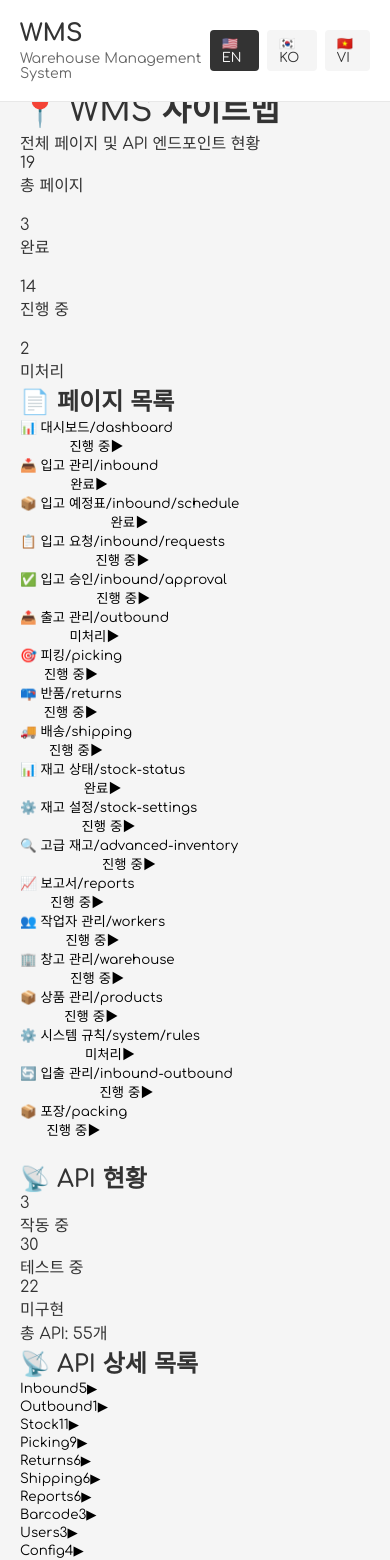
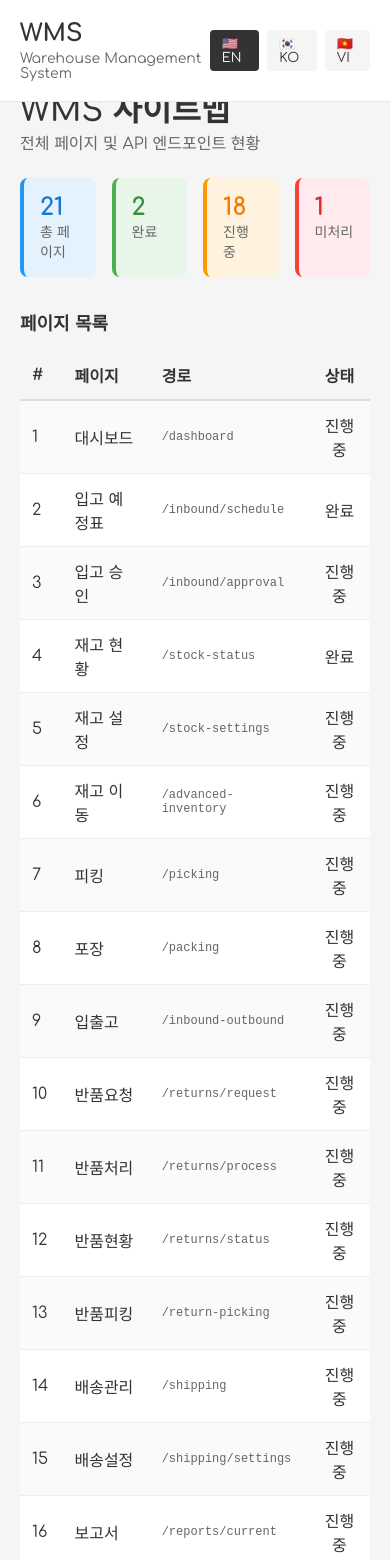
Before and after one commit to losnah-think/wms-wf, a Next.js app: page /en/sitemap in a window 390 px wide. Shown: the top 1560 px of the page. Built offline with nearby package versions, Linux system fonts and the light colour scheme.

Commit message:
feat: Connect all tested APIs to pages - inbound-outbound endpoint added

```diff
--- a/app/[locale]/sitemap/page.tsx
+++ b/app/[locale]/sitemap/page.tsx
@@ -17,158 +17,56 @@ interface ApiEndpoint {
   status: 'working' | 'testing' | 'pending'
 }
 
+const StatusBadge = ({ status }: { status: string }) => {
+  const colors = {
+    completed: 'bg-green-100 text-green-800',
+    'in-progress': 'bg-yellow-100 text-yellow-800',
+    pending: 'bg-red-100 text-red-800',
+    working: 'bg-green-100 text-green-800',
+    testing: 'bg-yellow-100 text-yellow-800',
+  }
+
+  const labels = {
+    completed: '완료',
+    'in-progress': '진행중',
+    pending: '미처리',
+    working: '작동중',
+    testing: '테스트',
+  }
+
+  return (
+    <span className={`px-2 py-1 rounded text-xs font-semibold ${colors[status as keyof typeof colors] || 'bg-gray-100'}`}>
+      {labels[status as keyof typeof labels] || status}
+    </span>
+  )
+}
+
 export default function Sitemap() {
   const [expandedSection, setExpandedSection] = useState<string | null>(null)
   const [expandedApiGroup, setExpandedApiGroup] = useState<string | null>(null)
 
   const pages: PageSection[] = [
-    {
-      title: '📊 대시보드',
-      path: '/dashboard',
-      status: 'in-progress',
-      apis: ['GET /api/dashboard/stats'],
-    },
-    {
-      title: '📥 입고 관리',
-      path: '/inbound',
-      status: 'completed',
-      apis: [
-        'GET /api/inbound/schedule',
-        'GET /api/inbound-requests',
-        'GET /api/inbound/approval',
-        'POST /api/inbound/manual',
-      ],
-    },
-    {
-      title: '📦 입고 예정표',
-      path: '/inbound/schedule',
-      status: 'completed',
-      apis: ['GET /api/inbound/schedule'],
-    },
-    {
-      title: '📋 입고 요청',
-      path: '/inbound/requests',
-      status: 'in-progress',
-      apis: ['GET /api/inbound-requests'],
-    },
-    {
-      title: '✅ 입고 승인',
-      path: '/inbound/approval',
-      status: 'in-progress',
-      apis: ['GET /api/inbound/approval', 'POST /api/inbound/approval'],
-    },
-    {
-      title: '📤 출고 관리',
-      path: '/outbound',
-      status: 'pending',
-      apis: ['POST /api/outbound/manual'],
-    },
-    {
-      title: '🎯 피킹',
-      path: '/picking',
-      status: 'in-progress',
-      apis: [
-        'GET /api/picking/queue',
-        'POST /api/picking/assign',
-        'POST /api/picking/pick',
-        'GET /api/picking/efficiency',
-      ],
-    },
-    {
-      title: '📪 반품',
-      path: '/returns',
-      status: 'in-progress',
-      apis: [
-        'GET /api/returns/request',
-        'POST /api/returns/process',
-        'GET /api/returns/status',
-      ],
-    },
-    {
-      title: '🚚 배송',
-      path: '/shipping',
-      status: 'in-progress',
-      apis: [
-        'POST /api/shipping/process',
-        'GET /api/shipping/track',
-        'GET /api/shipping/carrier',
-      ],
-    },
-    {
-      title: '📊 재고 상태',
-      path: '/stock-status',
-      status: 'completed',
-      apis: ['GET /api/stock/status'],
-    },
-    {
-      title: '⚙️ 재고 설정',
-      path: '/stock-settings',
-      status: 'in-progress',
-      apis: ['GET /api/stock/location', 'POST /api/stock/import'],
-    },
-    {
-      title: '🔍 고급 재고',
-      path: '/advanced-inventory',
-      status: 'in-progress',
-      apis: [
-        'GET /api/stock/movement',
-        'GET /api/stock/trends',
-        'GET /api/stock/audit',
-      ],
-    },
-    {
-      title: '📈 보고서',
-      path: '/reports',
-      status: 'in-progress',
-      apis: [
-        'GET /api/reports/daily',
-        'GET /api/reports/weekly',
-        'GET /api/reports/inventory/monthly',
-        'GET /api/reports/sales',
-      ],
-    },
-    {
-      title: '👥 작업자 관리',
-      path: '/workers',
-      status: 'in-progress',
-      apis: ['GET /api/users', 'GET /api/users/activity'],
-    },
-    {
-      title: '🏢 창고 관리',
-      path: '/warehouse',
-      status: 'in-progress',
-      apis: ['GET /api/warehouse/[id]/stock', 'GET /api/config/warehouse'],
-    },
-    {
-      title: '📦 상품 관리',
-      path: '/products',
-      status: 'in-progress',
-      apis: ['GET /api/products'],
-    },
-    {
-      title: '⚙️ 시스템 규칙',
-      path: '/system/rules',
-      status: 'pending',
-      apis: ['GET /api/config/system', 'GET /api/config/alerts'],
-    },
-    {
-      title: '🔄 입출 관리',
-      path: '/inbound-outbound',
-      status: 'in-progress',
-      apis: [
-        'GET /api/inbound/schedule',
-        'POST /api/outbound/manual',
-      ],
-    },
-    {
-      title: '📦 포장',
-      path: '/packing',
-      status: 'in-progress',
-      apis: [
-        'GET /api/picking/packing-list',
-        'POST /api/picking/shipping-tag',
-      ],
-    },
+    { title: '대시보드', path: '/dashboard', status: 'in-progress', apis: ['GET /api/dashboard/stats'] },
+    { title: '입고 예정표', path: '/inbound/schedule', status: 'completed', apis: ['GET /api/inbound/schedule'] },
+    { title: '입고 승인', path: '/inbound/approval', status: 'in-progress', apis: ['GET /api/inbound/approval'] },
+    { title: '재고 현황', path: '/stock-status', status: 'completed', apis: ['GET /api/stock/status'] },
+    { title: '재고 설정', path: '/stock-settings', status: 'in-progress', apis: ['GET /api/config/warehouse'] },
+    { title: '재고 이동', path: '/advanced-inventory', status: 'in-progress', apis: ['GET /api/stock/movement'] },
+    { title: '피킹', path: '/picking', status: 'in-progress', apis: ['GET /api/picking/pick'] },
+    { title: '포장', path: '/packing', status: 'in-progress', apis: ['GET /api/picking/packing-list'] },
+    { title: '입출고', path: '/inbound-outbound', status: 'in-progress', apis: ['GET /api/inbound/schedule'] },
+    { title: '반품요청', path: '/returns/request', status: 'in-progress', apis: ['GET /api/returns/request'] },
+    { title: '반품처리', path: '/returns/process', status: 'in-progress', apis: ['GET /api/returns/process'] },
+    { title: '반품현황', path: '/returns/status', status: 'in-progress', apis: ['GET /api/returns/status'] },
+    { title: '반품피킹', path: '/return-picking', status: 'in-progress', apis: ['GET /api/picking/queue'] },
+    { title: '배송관리', path: '/shipping', status: 'in-progress', apis: ['GET /api/shipping/process'] },
+    { title: '배송설정', path: '/shipping/settings', status: 'in-progress', apis: ['GET /api/config/warehouse'] },
+    { title: '보고서', path: '/reports/current', status: 'in-progress', apis: ['GET /api/reports/daily'] },
+    { title: '분석', path: '/reports/analysis', status: 'in-progress', apis: ['GET /api/reports/inventory/monthly'] },
+    { title: '시스템규칙', path: '/system/rules', status: 'pending', apis: ['GET /api/config/system'] },
+    { title: '작업자관리', path: '/workers', status: 'in-progress', apis: ['GET /api/users'] },
+    { title: '창고관리', path: '/warehouse', status: 'in-progress', apis: ['GET /api/config/warehouse'] },
+    { title: '상품관리', path: '/products', status: 'in-progress', apis: ['GET /api/products'] },
   ]
 
   const allApis: ApiEndpoint[] = [
@@ -275,213 +173,134 @@ export default function Sitemap() {
   return (
     <div className={styles.container}>
       <div className={styles.content}>
-        <h1>📍 WMS 사이트맵</h1>
-        <p className="text-gray-600 mb-8">전체 페이지 및 API 엔드포인트 현황</p>
+        <h1>WMS 사이트맵</h1>
+        <p style={{ color: '#666', marginBottom: '24px' }}>전체 페이지 및 API 엔드포인트 현황</p>
 
         {/* Statistics */}
-        <div className="grid grid-cols-4 gap-4 mb-8">
-          <div className="bg-blue-50 p-4 rounded-lg border-l-4 border-blue-500">
-            <div className="text-2xl font-bold text-blue-600">{pages.length}</div>
-            <div className="text-sm text-gray-600">총 페이지</div>
+        <div style={{ display: 'grid', gridTemplateColumns: 'repeat(4, 1fr)', gap: '16px', marginBottom: '32px' }}>
+          <div style={{ padding: '16px', borderRadius: '8px', backgroundColor: '#e3f2fd', borderLeft: '4px solid #2196f3' }}>
+            <div style={{ fontSize: '24px', fontWeight: 'bold', color: '#1976d2' }}>{pages.length}</div>
+            <div style={{ fontSize: '14px', color: '#666' }}>총 페이지</div>
           </div>
-          <div className="bg-green-50 p-4 rounded-lg border-l-4 border-green-500">
-            <div className="text-2xl font-bold text-green-600">
+          <div style={{ padding: '16px', borderRadius: '8px', backgroundColor: '#e8f5e9', borderLeft: '4px solid #4caf50' }}>
+            <div style={{ fontSize: '24px', fontWeight: 'bold', color: '#388e3c' }}>
               {pages.filter(p => p.status === 'completed').length}
             </div>
-            <div className="text-sm text-gray-600">완료</div>
+            <div style={{ fontSize: '14px', color: '#666' }}>완료</div>
           </div>
-          <div className="bg-yellow-50 p-4 rounded-lg border-l-4 border-yellow-500">
-            <div className="text-2xl font-bold text-yellow-600">
+          <div style={{ padding: '16px', borderRadius: '8px', backgroundColor: '#fff3e0', borderLeft: '4px solid #ff9800' }}>
+            <div style={{ fontSize: '24px', fontWeight: 'bold', color: '#f57c00' }}>
               {pages.filter(p => p.status === 'in-progress').length}
             </div>
-            <div className="text-sm text-gray-600">진행 중</div>
+            <div style={{ fontSize: '14px', color: '#666' }}>진행 중</div>
           </div>
-          <div className="bg-red-50 p-4 rounded-lg border-l-4 border-red-500">
-            <div className="text-2xl font-bold text-red-600">
+          <div style={{ padding: '16px', borderRadius: '8px', backgroundColor: '#ffebee', borderLeft: '4px solid #f44336' }}>
+            <div style={{ fontSize: '24px', fontWeight: 'bold', color: '#d32f2f' }}>
               {pages.filter(p => p.status === 'pending').length}
             </div>
-            <div className="text-sm text-gray-600">미처리</div>
+            <div style={{ fontSize: '14px', color: '#666' }}>미처리</div>
           </div>
         </div>
 
-        <div className="grid grid-cols-1 lg:grid-cols-3 gap-8">
-          {/* Pages Section */}
-          <div className="lg:col-span-2">
-            <h2 className="text-xl font-bold mb-4">📄 페이지 목록</h2>
-            <div className="space-y-2">
-              {pages.map((page) => (
-                <div key={page.path} className="border rounded-lg overflow-hidden">
-                  <button
-                    onClick={() =>
-                      setExpandedSection(
-                        expandedSection === page.path ? null : page.path
-                      )
-                    }
-                    className="w-full p-4 bg-gray-50 hover:bg-gray-100 flex items-center justify-between transition"
-                  >
-                    <div className="flex items-center gap-3">
-                      <span>{page.title}</span>
-                      <span className="text-xs text-gray-500">{page.path}</span>
-                    </div>
-                    <div className="flex items-center gap-2">
-                      <span
-                        className={`px-2 py-1 rounded text-xs font-semibold ${
-                          statusColors[page.status]
-                        }`}
-                      >
-                        {page.status === 'completed'
-                          ? '완료'
-                          : page.status === 'in-progress'
-                          ? '진행 중'
-                          : '미처리'}
-                      </span>
-                      <span className="text-gray-400">
-                        {expandedSection === page.path ? '▼' : '▶'}
-                      </span>
-                    </div>
-                  </button>
-
-                  {expandedSection === page.path && (
-                    <div className="border-t p-4 bg-white">
-                      <div className="text-sm font-semibold text-gray-700 mb-2">
-                        관련 API:
-                      </div>
-                      <div className="space-y-1">
-                        {page.apis.map((api) => (
-                          <div
-                            key={api}
-                            className="text-sm text-blue-600 ml-2 flex items-center gap-2"
-                          >
-                            <span className="text-xs font-mono bg-gray-100 px-2 py-1 rounded">
-                              {api}
-                            </span>
-                          </div>
+        {/* Pages Table */}
+        <div style={{ marginBottom: '32px' }}>
+          <h2 style={{ fontSize: '18px', fontWeight: 'bold', marginBottom: '16px' }}>페이지 목록</h2>
+          <div style={{ overflowX: 'auto' }}>
+            <table style={{ width: '100%', borderCollapse: 'collapse' }}>
+              <thead>
+                <tr style={{ backgroundColor: '#f5f5f5', borderBottom: '2px solid #ddd' }}>
+                  <th style={{ padding: '12px', textAlign: 'left', fontWeight: 'bold' }}>#</th>
+                  <th style={{ padding: '12px', textAlign: 'left', fontWeight: 'bold' }}>페이지</th>
+                  <th style={{ padding: '12px', textAlign: 'left', fontWeight: 'bold' }}>경로</th>
+                  <th style={{ padding: '12px', textAlign: 'center', fontWeight: 'bold' }}>상태</th>
+                </tr>
+              </thead>
+              <tbody>
+                {pages.map((page, idx) => (
+                  <tr key={page.path} style={{ borderBottom: '1px solid #eee', backgroundColor: idx % 2 === 0 ? '#fafafa' : '#fff' }}>
+                    <td style={{ padding: '12px' }}>{idx + 1}</td>
+                    <td style={{ padding: '12px', fontWeight: '500' }}>{page.title}</td>
+                    <td style={{ padding: '12px', color: '#666', fontSize: '12px', fontFamily: 'monospace' }}>{page.path}</td>
+                    <td style={{ padding: '12px', textAlign: 'center' }}>
+                      <StatusBadge status={page.status} />
+                    </td>
+                  </tr>
                 ))}
-                      </div>
-                    </div>
-                  )}
-                </div>
-              ))}
+              </tbody>
+            </table>
           </div>
         </div>
 
-          {/* API Summary Section */}
-          <div>
-            <h2 className="text-xl font-bold mb-4">📡 API 현황</h2>
-            <div className="space-y-3">
-              <div className="bg-green-50 p-3 rounded border-l-4 border-green-500">
-                <div className="text-lg font-bold text-green-600">
+        {/* API Stats */}
+        <div style={{ marginBottom: '32px' }}>
+          <h2 style={{ fontSize: '18px', fontWeight: 'bold', marginBottom: '16px' }}>API 현황</h2>
+          <div style={{ display: 'grid', gridTemplateColumns: 'repeat(3, 1fr)', gap: '16px' }}>
+            <div style={{ padding: '16px', borderRadius: '8px', backgroundColor: '#e8f5e9', borderLeft: '4px solid #4caf50' }}>
+              <div style={{ fontSize: '20px', fontWeight: 'bold', color: '#388e3c' }}>
                 {allApis.filter(a => a.status === 'working').length}
               </div>
-                <div className="text-xs text-gray-600">작동 중</div>
+              <div style={{ fontSize: '12px', color: '#666' }}>작동 중</div>
             </div>
-              <div className="bg-yellow-50 p-3 rounded border-l-4 border-yellow-500">
-                <div className="text-lg font-bold text-yellow-600">
+            <div style={{ padding: '16px', borderRadius: '8px', backgroundColor: '#fff3e0', borderLeft: '4px solid #ff9800' }}>
+              <div style={{ fontSize: '20px', fontWeight: 'bold', color: '#f57c00' }}>
                 {allApis.filter(a => a.status === 'testing').length}
               </div>
-                <div className="text-xs text-gray-600">테스트 중</div>
+              <div style={{ fontSize: '12px', color: '#666' }}>테스트 중</div>
             </div>
-              <div className="bg-red-50 p-3 rounded border-l-4 border-red-500">
-                <div className="text-lg font-bold text-red-600">
+            <div style={{ padding: '16px', borderRadius: '8px', backgroundColor: '#ffebee', borderLeft: '4px solid #f44336' }}>
+              <div style={{ fontSize: '20px', fontWeight: 'bold', color: '#d32f2f' }}>
                 {allApis.filter(a => a.status === 'pending').length}
               </div>
-                <div className="text-xs text-gray-600">미구현</div>
-              </div>
-              <div className="mt-4 pt-4 border-t">
-                <div className="text-sm font-bold text-gray-700 mb-2">
-                  총 API: {allApis.length}개
-                </div>
-              </div>
+              <div style={{ fontSize: '12px', color: '#666' }}>미구현</div>
             </div>
           </div>
         </div>
 
-        {/* Detailed API List */}
-        <div className="mt-8">
-          <h2 className="text-xl font-bold mb-4">📡 API 상세 목록</h2>
-
-          {/* Group by category */}
-          {['Inbound', 'Outbound', 'Stock', 'Picking', 'Returns', 'Shipping', 'Reports', 'Barcode', 'Users', 'Config', 'Warehouse', 'Dashboard', 'Auth'].map(
-            (category) => {
-              const categoryApis = allApis.filter((api) =>
-                api.path.includes(category.toLowerCase())
-              )
-              if (categoryApis.length === 0) return null
-
-              return (
-                <div key={category} className="mb-4">
-                  <button
-                    onClick={() =>
-                      setExpandedApiGroup(
-                        expandedApiGroup === category ? null : category
-                      )
-                    }
-                    className="w-full p-3 bg-gray-100 hover:bg-gray-200 rounded font-semibold flex items-center justify-between transition"
-                  >
-                    <span>{category}</span>
-                    <span className="text-xs bg-gray-300 px-2 py-1 rounded">
-                      {categoryApis.length}
-                    </span>
-                    <span className="text-gray-600">
-                      {expandedApiGroup === category ? '▼' : '▶'}
-                    </span>
-                  </button>
-
-                  {expandedApiGroup === category && (
-                    <div className="space-y-2 mt-2 pl-2">
-                      {categoryApis.map((api) => (
-                        <div
-                          key={api.path}
-                          className={`p-3 rounded text-sm ${
-                            apiStatusColors[api.status]
-                          }`}
-                        >
-                          <div className="flex items-center justify-between mb-1">
-                            <div className="font-mono font-bold text-xs">
+        {/* API List */}
+        <div style={{ marginBottom: '32px' }}>
+          <h2 style={{ fontSize: '18px', fontWeight: 'bold', marginBottom: '16px' }}>API 상세</h2>
+          <div style={{ overflowX: 'auto' }}>
+            <table style={{ width: '100%', borderCollapse: 'collapse', fontSize: '12px' }}>
+              <thead>
+                <tr style={{ backgroundColor: '#f5f5f5', borderBottom: '2px solid #ddd' }}>
+                  <th style={{ padding: '12px', textAlign: 'left', fontWeight: 'bold' }}>METHOD</th>
+                  <th style={{ padding: '12px', textAlign: 'left', fontWeight: 'bold' }}>경로</th>
+                  <th style={{ padding: '12px', textAlign: 'left', fontWeight: 'bold' }}>설명</th>
+                  <th style={{ padding: '12px', textAlign: 'center', fontWeight: 'bold' }}>상태</th>
+                </tr>
+              </thead>
+              <tbody>
+                {allApis.map((api) => (
+                  <tr key={api.path} style={{ borderBottom: '1px solid #eee' }}>
+                    <td style={{ padding: '12px', fontFamily: 'monospace', fontWeight: 'bold', color: api.method === 'GET' ? '#1976d2' : '#f57c00' }}>
                       {api.method}
+                    </td>
+                    <td style={{ padding: '12px', fontFamily: 'monospace', fontSize: '11px' }}>{api.path}</td>
+                    <td style={{ padding: '12px', color: '#666' }}>{api.description}</td>
+                    <td style={{ padding: '12px', textAlign: 'center' }}>
+                      <StatusBadge status={api.status} />
+                    </td>
+                  </tr>
+                ))}
+              </tbody>
+            </table>
           </div>
-                            <span
-                              className={`px-2 py-1 rounded text-xs font-semibold ${
-                                apiStatusBadges[api.status]
-                              }`}
-                            >
-                              {api.status === 'working'
-                                ? '작동 중'
-                                : api.status === 'testing'
-                                ? '테스트'
-                                : '미구현'}
-                            </span>
-                          </div>
-                          <div className="font-mono text-xs text-gray-700">
-                            {api.path}
-                          </div>
-                          <div className="text-xs text-gray-600 mt-1">
-                            {api.description}
-                          </div>
-                        </div>
-                      ))}
-                    </div>
-                  )}
-                </div>
-              )
-            }
-          )}
         </div>
 
         {/* Legend */}
-        <div className="mt-8 p-4 bg-gray-50 rounded border">
-          <h3 className="font-bold mb-2">🔤 범례</h3>
-          <div className="grid grid-cols-3 gap-4 text-sm">
+        <div style={{ padding: '16px', backgroundColor: '#f5f5f5', borderRadius: '8px' }}>
+          <h3 style={{ fontWeight: 'bold', marginBottom: '12px' }}>범례</h3>
+          <div style={{ display: 'grid', gridTemplateColumns: 'repeat(3, 1fr)', gap: '12px', fontSize: '12px' }}>
             <div>
-              <span className="inline-block w-3 h-3 bg-green-500 rounded mr-2"></span>
+              <span style={{ display: 'inline-block', width: '12px', height: '12px', backgroundColor: '#4caf50', borderRadius: '2px', marginRight: '8px' }}></span>
               완료 / 작동 중
             </div>
             <div>
-              <span className="inline-block w-3 h-3 bg-yellow-500 rounded mr-2"></span>
+              <span style={{ display: 'inline-block', width: '12px', height: '12px', backgroundColor: '#ff9800', borderRadius: '2px', marginRight: '8px' }}></span>
               진행 중 / 테스트
             </div>
             <div>
-              <span className="inline-block w-3 h-3 bg-red-500 rounded mr-2"></span>
+              <span style={{ display: 'inline-block', width: '12px', height: '12px', backgroundColor: '#f44336', borderRadius: '2px', marginRight: '8px' }}></span>
               미처리 / 미구현
             </div>
           </div>
--- /dev/null
+++ b/app/api/inbound-outbound/route.ts
@@ -0,0 +1,96 @@
+import { NextRequest, NextResponse } from 'next/server'
+import { prisma } from '@/lib/prisma'
+
+export async function GET(request: NextRequest) {
+  try {
+    const searchParams = request.nextUrl.searchParams
+    const type = searchParams.get('type') || 'all'
+    const page = parseInt(searchParams.get('page') || '1')
+    const limit = parseInt(searchParams.get('limit') || '50')
+    const skip = (page - 1) * limit
+
+    // 입고 데이터 조회
+    const inbounds = await prisma.inboundSchedule.findMany({
+      skip,
+      take: Math.ceil(limit / 2),
+      orderBy: { createdAt: 'desc' },
+      include: {
+        request: {
+          include: {
+            items: {
+              include: {
+                product: true,
+              },
+            },
+          },
+        },
+      },
+    })
+
+    // 출고 데이터 조회 (InboundRequest로부터)
+    const outbounds = await prisma.inboundRequest.findMany({
+      skip,
+      take: Math.ceil(limit / 2),
+      orderBy: { createdAt: 'desc' },
+      include: {
+        items: {
+          include: {
+            product: true,
+          },
+        },
+      },
+    })
+
+    // 총 개수
+    const inboundCount = await prisma.inboundSchedule.count()
+    const outboundCount = await prisma.inboundRequest.count()
+    const total = inboundCount + outboundCount
+
+    // 입고 데이터 포맷팅
+    const inboundData = inbounds.map((item) => ({
+      id: `inbound-${item.id}`,
+      type: 'INBOUND',
+      productId: item.request?.items[0]?.productId || '',
+      productName: item.request?.items[0]?.product.name || 'Unknown',
+      quantity: item.totalQuantity,
+      status: item.status === 'arrived' ? 'COMPLETED' : item.status === 'on-schedule' ? 'IN_PROGRESS' : 'PENDING',
+      createdAt: item.createdAt,
+    }))
+
+    // 출고 데이터 포맷팅
+    const outboundData = outbounds.map((item) => ({
+      id: `outbound-${item.id}`,
+      type: 'OUTBOUND',
+      productId: item.items[0]?.productId || '',
+      productName: item.items[0]?.product.name || 'Unknown',
+      quantity: item.items.reduce((sum, i) => sum + i.quantity, 0),
+      status: item.status === 'completed' ? 'COMPLETED' : item.status === 'approved' ? 'IN_PROGRESS' : 'PENDING',
+      createdAt: item.createdAt,
+    }))
+
+    // 통합 데이터
+    const combinedData = [...inboundData, ...outboundData]
+      .sort((a, b) => new Date(b.createdAt).getTime() - new Date(a.createdAt).getTime())
+      .slice(0, limit)
+
+    return NextResponse.json({
+      success: true,
+      data: combinedData,
+      pagination: {
+        page,
+        limit,
+        total,
+        totalPages: Math.ceil(total / limit),
+      },
+    })
+  } catch (error) {
+    console.error('[API] Error fetching inbound-outbound:', error)
+    return NextResponse.json(
+      {
+        success: false,
+        error: 'Failed to fetch transactions',
+      },
+      { status: 500 }
+    )
+  }
+}
```
Lines whose indentation alone changed are shown as unchanged.
